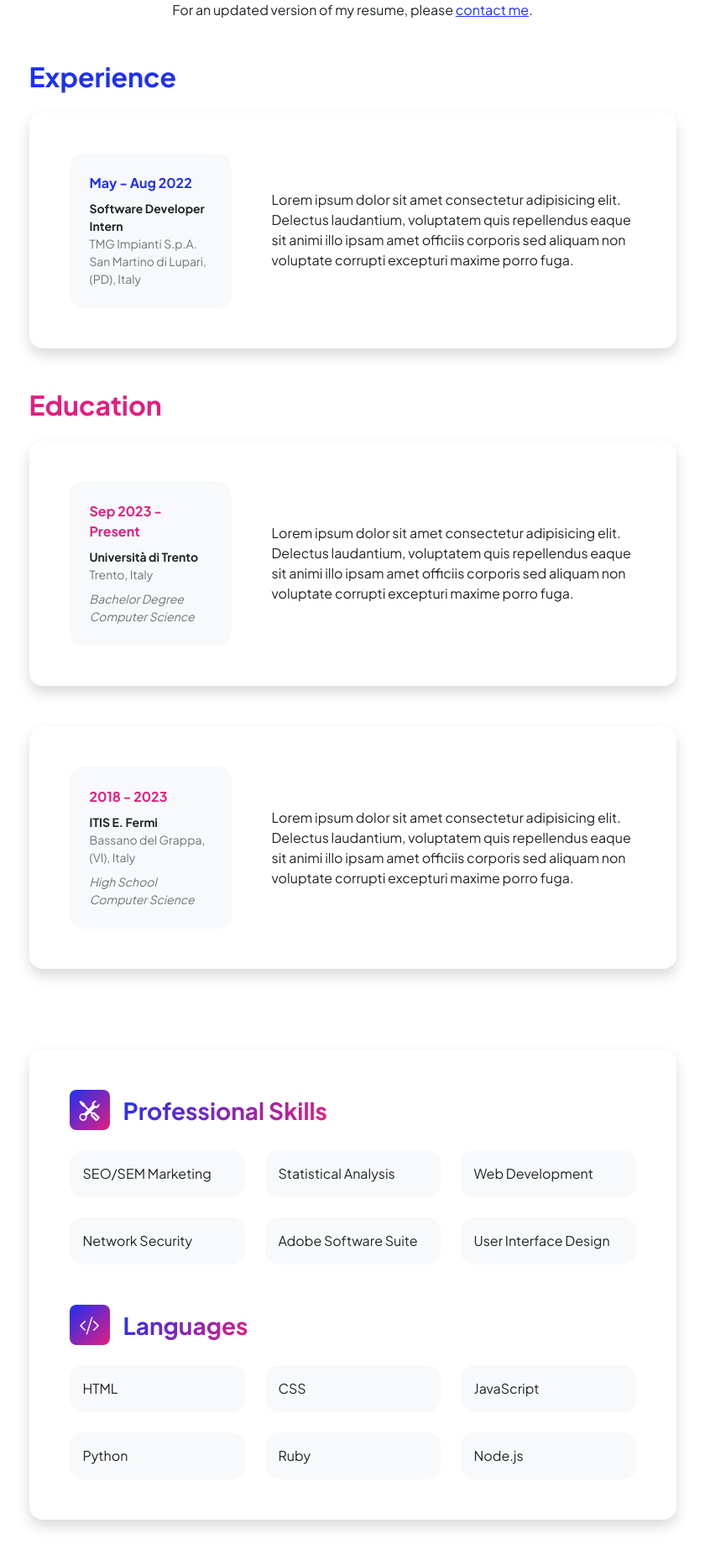
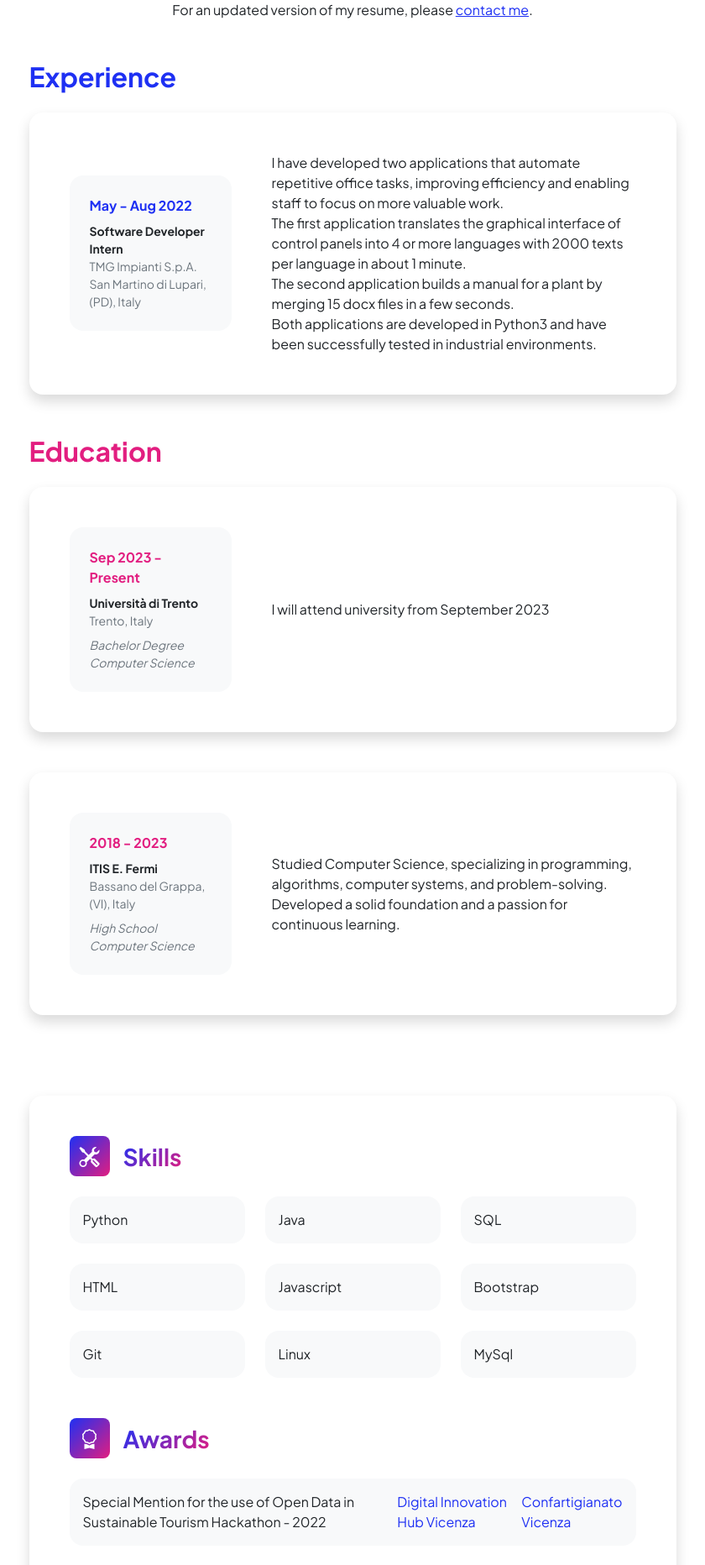
Before and after one commit to milanitommaso/personal-website, a Flask app: template templates/resume.html in a window 1280 px wide. Shown: the part 178-2042 px from the top of the page at 84% size, without its empty margins (220-1060 px from the left). Run offline with Flask 3, Linux system fonts and the light colour scheme; the template is opened without the code that fills it, so the values that code supplies are empty; parts of the project's set-up code (start-up, migrations or seed data) failed here and were passed over; some libraries are stand-ins or nearby versions.

Commit message:
resume page

```diff
--- a/templates/resume.html
+++ b/templates/resume.html
@@ -26,7 +26,10 @@
                                     <div class="small text-muted">San Martino di Lupari, (PD), Italy</div>
                                 </div>
                             </div>
-                            <div class="col-lg-8"><div>Lorem ipsum dolor sit amet consectetur adipisicing elit. Delectus laudantium, voluptatem quis repellendus eaque sit animi illo ipsam amet officiis corporis sed aliquam non voluptate corrupti excepturi maxime porro fuga.</div></div>
+                            <div class="col-lg-8"><div>I have developed two applications that automate repetitive office tasks, improving efficiency and enabling staff to focus on more valuable work.<br>
+                                The first application translates the graphical interface of control panels into 4 or more languages with 2000 texts per language in about 1 minute. <br>
+                                The second application builds a manual for a plant by merging 15 docx files in a few seconds. <br>
+                                Both applications are developed in Python3 and have been successfully tested in industrial environments.</div></div>
                         </div>
                     </div>
                 </div>
@@ -34,7 +37,7 @@
             <!-- Education Section-->
             <section>
                 <h2 class="text-secondary fw-bolder mb-4">Education</h2>
-                <!-- Education Card 1-->
+                <!-- Education Card 2-->
                 <div class="card shadow border-0 rounded-4 mb-5">
                     <div class="card-body p-5">
                         <div class="row align-items-center gx-5">
@@ -51,7 +54,7 @@
                                     </div>
                                 </div>
                             </div>
-                            <div class="col-lg-8"><div>Lorem ipsum dolor sit amet consectetur adipisicing elit. Delectus laudantium, voluptatem quis repellendus eaque sit animi illo ipsam amet officiis corporis sed aliquam non voluptate corrupti excepturi maxime porro fuga.</div></div>
+                            <div class="col-lg-8"><div>I will attend university from September 2023</div></div>
                         </div>
                     </div>
                 </div>
@@ -72,50 +75,58 @@
                                     </div>
                                 </div>
                             </div>
-                            <div class="col-lg-8"><div>Lorem ipsum dolor sit amet consectetur adipisicing elit. Delectus laudantium, voluptatem quis repellendus eaque sit animi illo ipsam amet officiis corporis sed aliquam non voluptate corrupti excepturi maxime porro fuga.</div></div>
+                            <div class="col-lg-8"><div>Studied Computer Science, specializing in programming, algorithms, computer systems, and problem-solving. <br> Developed a solid foundation and a passion for continuous learning.</div></div>
                         </div>
                     </div>
                 </div>
             </section>
             <!-- Divider-->
             <div class="pb-5"></div>
-            <!-- Skills Section-->
             <section>
-                <!-- Skillset Card-->
                 <div class="card shadow border-0 rounded-4 mb-5">
                     <div class="card-body p-5">
-                        <!-- Professional skills list-->
+                        <!-- skills list-->
                         <div class="mb-5">
                             <div class="d-flex align-items-center mb-4">
                                 <div class="feature bg-primary bg-gradient-primary-to-secondary text-white rounded-3 me-3"><i class="bi bi-tools"></i></div>
-                                <h3 class="fw-bolder mb-0"><span class="text-gradient d-inline">Professional Skills</span></h3>
+                                <h3 class="fw-bolder mb-0"><span class="text-gradient d-inline">Skills</span></h3>
                             </div>
                             <div class="row row-cols-1 row-cols-md-3 mb-4">
-                                <div class="col mb-4 mb-md-0"><div class="d-flex align-items-center bg-light rounded-4 p-3 h-100">SEO/SEM Marketing</div></div>
-                                <div class="col mb-4 mb-md-0"><div class="d-flex align-items-center bg-light rounded-4 p-3 h-100">Statistical Analysis</div></div>
-                                <div class="col"><div class="d-flex align-items-center bg-light rounded-4 p-3 h-100">Web Development</div></div>
-                            </div>
-                            <div class="row row-cols-1 row-cols-md-3">
-                                <div class="col mb-4 mb-md-0"><div class="d-flex align-items-center bg-light rounded-4 p-3 h-100">Network Security</div></div>
-                                <div class="col mb-4 mb-md-0"><div class="d-flex align-items-center bg-light rounded-4 p-3 h-100">Adobe Software Suite</div></div>
-                                <div class="col"><div class="d-flex align-items-center bg-light rounded-4 p-3 h-100">User Interface Design</div></div>
-                            </div>
-                        </div>
-                        <!-- Languages list-->
-                        <div class="mb-0">
-                            <div class="d-flex align-items-center mb-4">
-                                <div class="feature bg-primary bg-gradient-primary-to-secondary text-white rounded-3 me-3"><i class="bi bi-code-slash"></i></div>
-                                <h3 class="fw-bolder mb-0"><span class="text-gradient d-inline">Languages</span></h3>
+                                <div class="col mb-4 mb-md-0"><div class="d-flex align-items-center bg-light rounded-4 p-3 h-100">Python</div></div>
+                                <div class="col mb-4 mb-md-0"><div class="d-flex align-items-center bg-light rounded-4 p-3 h-100">Java</div></div>
+                                <div class="col"><div class="d-flex align-items-center bg-light rounded-4 p-3 h-100">SQL</div></div>
                             </div>
                             <div class="row row-cols-1 row-cols-md-3 mb-4">
                                 <div class="col mb-4 mb-md-0"><div class="d-flex align-items-center bg-light rounded-4 p-3 h-100">HTML</div></div>
-                                <div class="col mb-4 mb-md-0"><div class="d-flex align-items-center bg-light rounded-4 p-3 h-100">CSS</div></div>
-                                <div class="col"><div class="d-flex align-items-center bg-light rounded-4 p-3 h-100">JavaScript</div></div>
+                                <div class="col mb-4 mb-md-0"><div class="d-flex align-items-center bg-light rounded-4 p-3 h-100">Javascript</div></div>
+                                <div class="col"><div class="d-flex align-items-center bg-light rounded-4 p-3 h-100">Bootstrap</div></div>
                             </div>
                             <div class="row row-cols-1 row-cols-md-3">
-                                <div class="col mb-4 mb-md-0"><div class="d-flex align-items-center bg-light rounded-4 p-3 h-100">Python</div></div>
-                                <div class="col mb-4 mb-md-0"><div class="d-flex align-items-center bg-light rounded-4 p-3 h-100">Ruby</div></div>
-                                <div class="col"><div class="d-flex align-items-center bg-light rounded-4 p-3 h-100">Node.js</div></div>
+                                <div class="col mb-4 mb-md-0"><div class="d-flex align-items-center bg-light rounded-4 p-3 h-100">Git</div></div>
+                                <div class="col mb-4 mb-md-0"><div class="d-flex align-items-center bg-light rounded-4 p-3 h-100">Linux</div></div>
+                                <div class="col"><div class="d-flex align-items-center bg-light rounded-4 p-3 h-100">MySql</div></div>
+                            </div>
+                        </div>
+                        <!-- awards list-->
+                        <div class="mb-5">
+                            <div class="d-flex align-items-center mb-4">
+                                <div class="feature bg-primary bg-gradient-primary-to-secondary text-white rounded-3 me-3"><i class="bi bi-award"></i></div>
+                                <h3 class="fw-bolder mb-0"><span class="text-gradient d-inline">Awards</span></h3>
+                            </div>
+                            <div class="row row-cols-1">
+                                <div class="col-12 mb-4"><div class="d-flex align-items-center bg-light rounded-4 p-3 h-100">Special Mention for the use of Open Data in Sustainable Tourism Hackathon - 2022<a href="https://digitalinnovationhubvicenza.it/turismo-sostenibile-hackathon/" class="ms-3 text-decoration-none" target="_blank">Digital Innovation Hub Vicenza</a> <a href="https://www.confartigianatovicenza.it/turismo-sostenibile-un-hackathon-a-bassano/" class="ms-3 text-decoration-none" target="_blank">Confartigianato Vicenza</a></div></div>
+                            </div>
+                        </div>
+                        <!-- courses and certifications list-->
+                        <div class="mb-0">
+                            <div class="d-flex align-items-center mb-4">
+                                <div class="feature bg-primary bg-gradient-primary-to-secondary text-white rounded-3 me-3"><i class="bi bi-patch-check"></i></div>
+                                <h3 class="fw-bolder mb-0"><span class="text-gradient d-inline">Courses and Certifications</span></h3>
+                            </div>
+                            <div class="row row-cols-1">
+                                <div class="col-12 mb-4"><div class="d-flex align-items-center bg-light rounded-4 p-3 h-100">Summer School of Advanced Algorithms 2021. <a href="https://sites.google.com/unive.it/scuolaalgoritmi21" class="ms-3 text-decoration-none" target="_blank">More Info</a> </div></div>
+                                <div class="col-12 mb-4"><div class="d-flex align-items-center bg-light rounded-4 p-3 h-100">Cisco CCNA 1 Routing and Switching: Introduction to Networks</div></div>
+                                <div class="col-12 mb-4"><div class="d-flex align-items-center bg-light rounded-4 p-3 h-100">Cisco introduction to cybersecurity</div></div>
                             </div>
                         </div>
                     </div>
```
